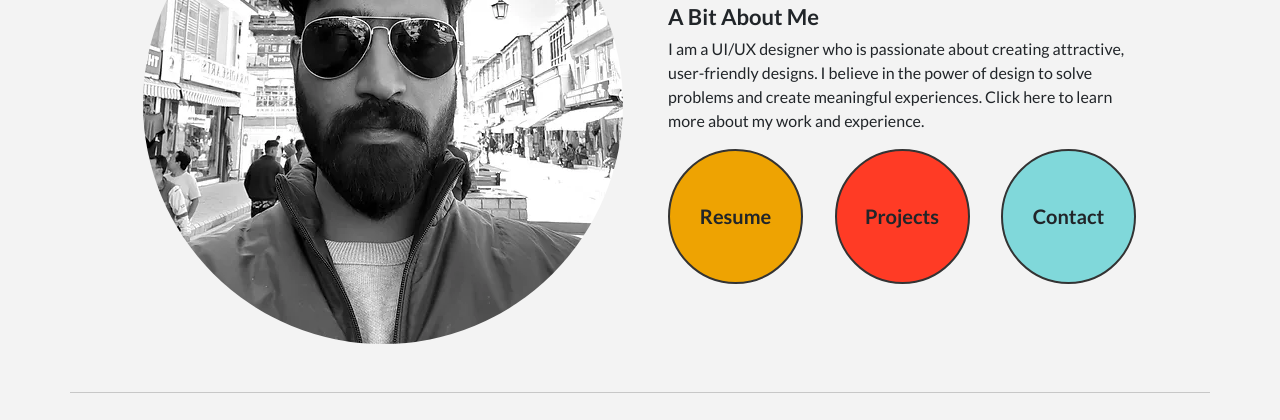
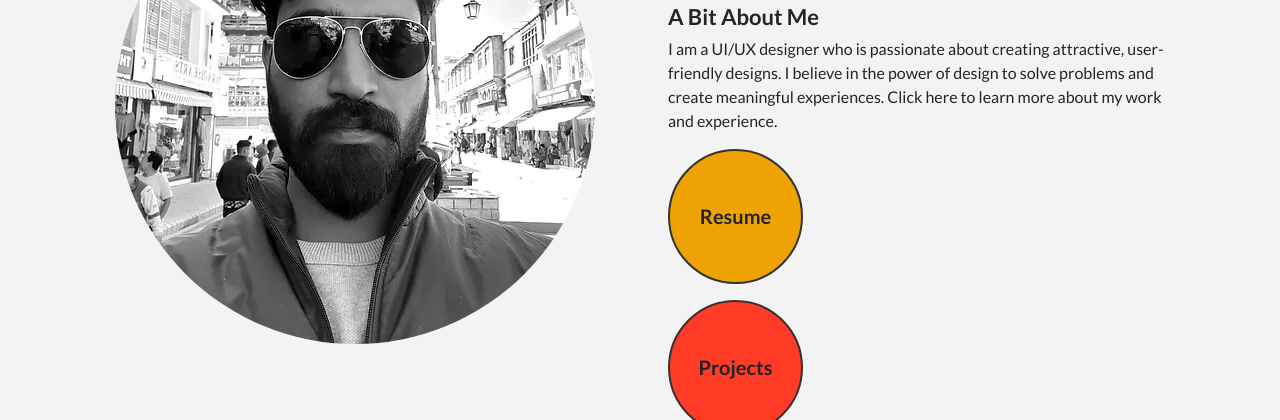
Before and after one commit to bijinjob/test_portfolio, a plain HTML site: page index.html in a window 1280 px wide. Shown: the part 192-612 px from the top of the page. Drawn offline with nearby package versions, Linux system fonts and the light colour scheme.

Commit message:
Update index.html

```diff
--- a/index.html
+++ b/index.html
@@ -29,7 +29,7 @@
   }
   .profile_image{
    width:480px;
-   height:480px;
+   max-width:100%;
    border-radius:50%;
 }
 .f_100{
@@ -80,6 +80,12 @@ footer{
   border-top:1px solid #c7c7c7;
   padding:30px
 }
+
+/* @media only screen and (max-width: 600px) {
+  body {
+    background-color: lightblue;
+  }
+} */
 </style>
   <body>
 
@@ -98,7 +104,7 @@ footer{
 
 </div>
 
-<div class="container d-flex align-items-center justify-content-center" style="min-height:60vh;">
+<div class="container d-flex align-items-center justify-content-center">
   <div class="row">
     <div class="col-lg-6 col-md-6 col-sm-12">
       <div class="mask">
@@ -107,22 +113,27 @@ footer{
       </div>
     </div>
     <div class="col-lg-6 col-md-6 col-sm-12">
-      <div style="width:500px;">
       <div class="px-3"><h1 class="f_100">Hello</h1></div>
       <div class="f_22 px-3 mt-3 mb-1" style="font-weight: 600;">A Bit About Me</div>
       <p class="px-3">I am a UI/UX designer who is passionate about creating attractive, user-friendly designs. I believe in the power of design to solve problems and create meaningful experiences. Click here to learn more about my work and experience.</p>
 
-        <div class="d-flex justify-content-between px-3">
-          <div class="circle yellow">
+      <div class="justify-content-between px-3">
+        <div class="circle yellow mb-3">
           Resume
         </div>
-          <div class="circle red">
+        <div class="circle red mb-3">
           Projects
         </div>
-          <div class="circle cyan">
+        <div class="circle cyan mb-3">
           Contact
         </div>
       </div>
+      <div class="d-none" style="width:500px;max-width:100%">
+
+
+
+
+
       </div>
 
     </div>
```
Lines whose indentation alone changed are shown as unchanged.
